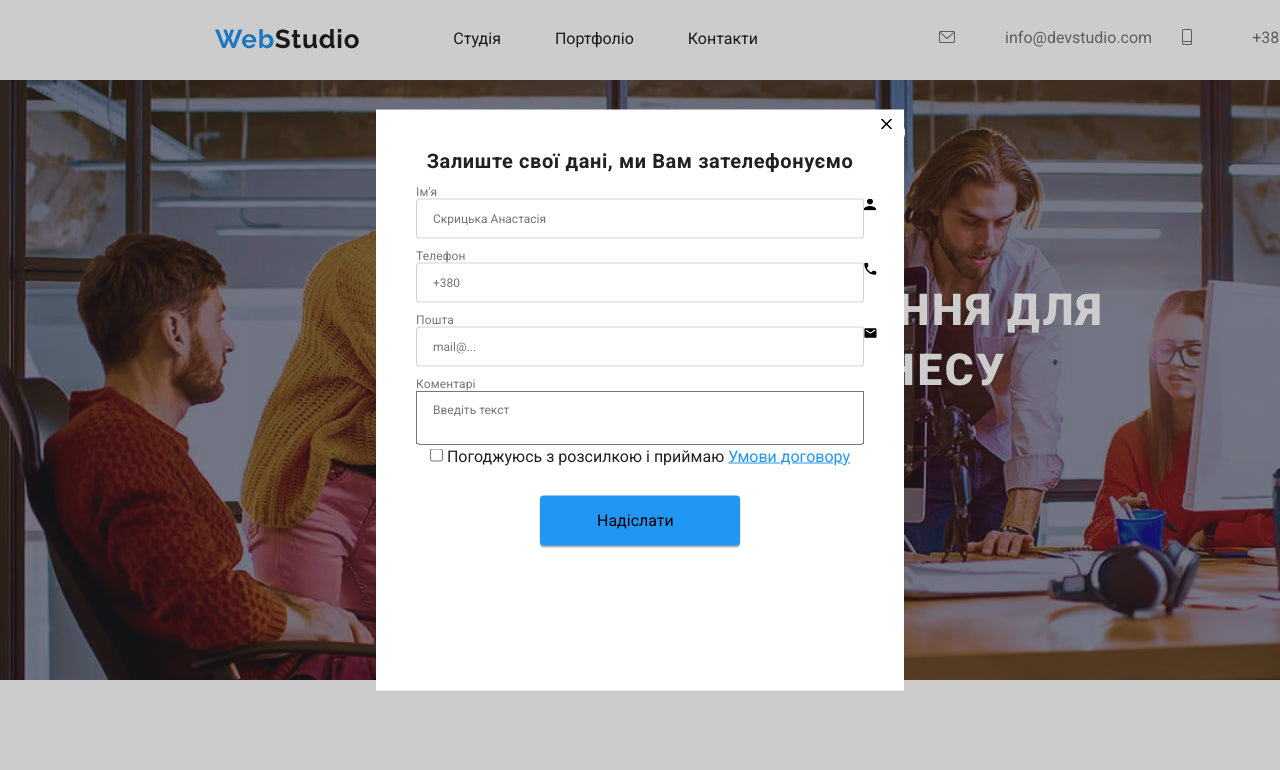
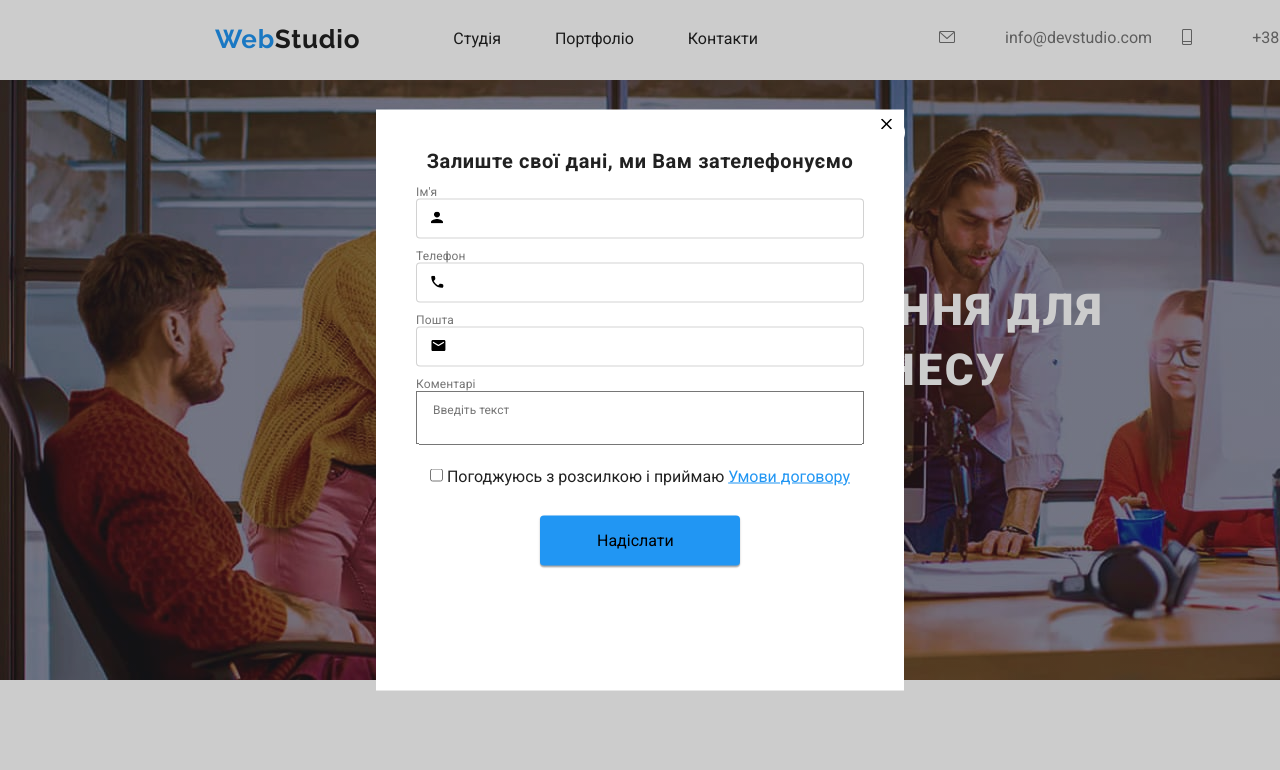
Before and after one commit to snastia/goiteens-hw-js, a plain HTML site: page index.html in a window 1280 px wide. Both pictures are taken after a click on the button "Замовити послугу". Shown: the top 770 px of the page. Drawn offline with nearby package versions, Linux system fonts and the light colour scheme.

Commit message:
goiteens-hw-js

```diff
--- a/index.html
+++ b/index.html
@@ -70,23 +70,23 @@
                         <ul class="fields">
                             <li class="field-item">
                                 <label for="name">Ім'я</label>
-                                <input type="text" name="name" id="name" placeholder="Скрицька Анастасія">
-                                <svg class="icon-human">
-                                    <use class="icon-human" href="./symbol-defs5.svg#icon-human"></use>
+                                <input class="modal-input" type="text" name="name" id="name">
+                                <svg class="icon-modal" width="12" height="12">
+                                    <use class="icon-modal" href="./symbol-defs5.svg#icon-human"></use>
                                 </svg>
                             </li>
                             <li class="field-item">
                                 <label for="telephone">Телефон</label>
-                                <input type="telephone" name="telephone" id="telephone" placeholder="+380">
-                                <svg class="icon-tel">
-                                    <use class="icon-human" href="./symbol-defs5.svg#icon-tel"></use>
+                                <input class="modal-input" type="telephone" name="telephone" id="telephone">
+                                <svg class="icon-modal" width="13" height="13">
+                                    <use class="icon-modal" href="./symbol-defs5.svg#icon-tel"></use>
                                 </svg>
                             </li>
                             <li class="field-item">
                                 <label for="email">Пошта</label>
-                                <input type="mail" name="email" id="email" placeholder="mail@...">
-                                <svg class="icon-tel">
-                                    <use class="icon-human" href="./symbol-defs5.svg#icon-email"></use>
+                                <input class="modal-input" type="mail" name="email" id="email">
+                                <svg class="icon-modal" width="15" height="12">
+                                    <use class="icon-modal" href="./symbol-defs5.svg#icon-email"></use>
                                 </svg>
                             </li>
                             <li class="field-item">
--- a/portfolio.css
+++ b/portfolio.css
@@ -139,7 +139,7 @@ margin-left: auto;
     0px 2px 2px rgba(0, 0, 0, 0.12);
 }
 .examlpes{
-    display: flex;
+   display: flex;
     flex-wrap: wrap;
     margin: -15px;
 }
--- a/style.css
+++ b/style.css
@@ -112,20 +112,14 @@ margin-left: auto;
     color: var(--secondary-text-color);
 }
  /* форма модального вікна */
- .icon-email{
-    width: 15px;
-    height: 12px;
+ .modal-input{
+    position: relative;
+ }
+ .icon-modal{
     position: absolute;
- }
- .icon-tel{
-    width: 13px;
-    height: 13px;
-    position: absolute;
- }
- .icon-human{
-    height: 12px;
-    width: 12px;
-    position: absolute;
+
+    top: 50%;
+    left: 15px;
  }
  .modal-button{
     cursor: pointer;
@@ -134,6 +128,7 @@ margin-left: auto;
     padding: 10px 57px;
     border-radius: 4px;
     border: none;
+
     background-color: var(--accent-color);
 
     margin-bottom: 40px;
@@ -156,15 +151,18 @@ margin-left: auto;
     width: 100%;
    height: 20%;
    padding: 12px 16px;
+   margin-bottom: 20px;
  }
  .field-item input{
     width: 100%;
     height: 40px;
     padding-left: 16px;
     border: 1px solid rgba(33, 33, 33, 0.2);
-border-radius: 4px;
+    border-radius: 4px;
  }
  .field-item{
+    position: relative;
+
     text-align: left;
     font-size: 12px;
 line-height: 14px;
```
